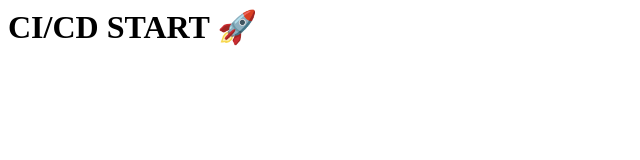
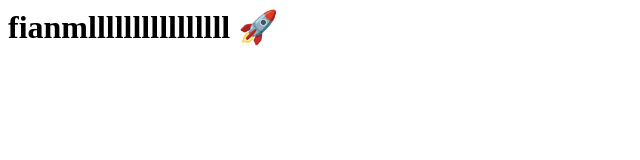
Before and after one commit to edwinsgeorge/jenkins, a plain HTML site: page index.html in a window 1280 px wide. Shown: the whole page, without its empty margins (0-640 px from the left). Drawn offline with Linux system fonts and the light colour scheme.

Commit message:
final test

```diff
--- a/index.html
+++ b/index.html
@@ -1 +1 @@
-<h1>CI/CD START 🚀</h1>
+<h1>fianmllllllllllllllll 🚀</h1>
```
